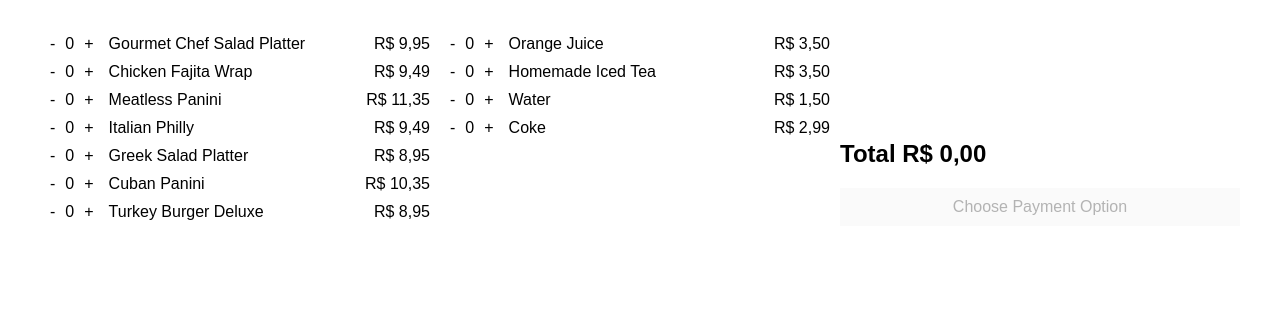
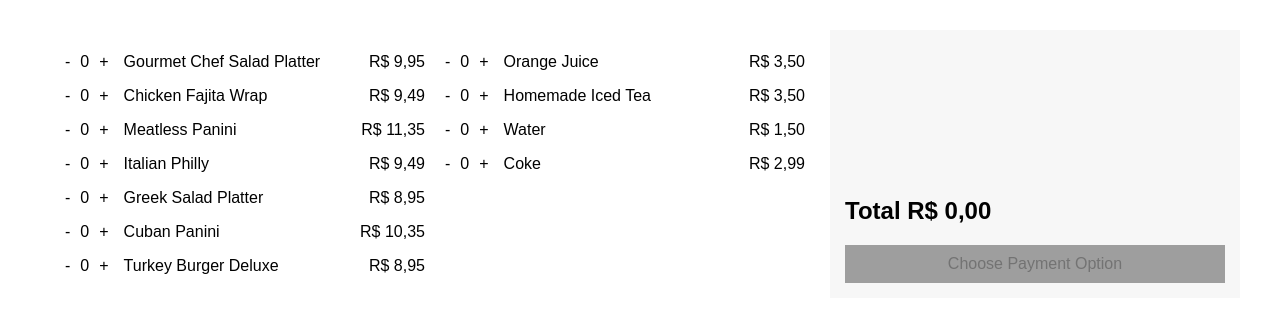
Before and after one commit to joaodorea/leiturinha, a React app: page / in a window 1280 px wide. Shown: the top 322 px of the page. Built offline with nearby package versions, Linux system fonts and the light colour scheme.

Commit message:
style: adding disabled button style

```diff
--- a/src/assets/styles/billing.scss
+++ b/src/assets/styles/billing.scss
@@ -25,5 +25,15 @@
       font-weight: 400;
       line-height: 1.5em;
     }
+
+    .btn {
+      margin-top: 30px;
+    }
+  }
+
+  .back-button {
+    color: #525252;
+    text-decoration: underline;
+    cursor: pointer;
   }
 }
--- a/src/assets/styles/geral.scss
+++ b/src/assets/styles/geral.scss
@@ -33,11 +33,16 @@ button {
   padding: 10px;
   border-width: 0;
   min-width: 150px;
+  background-color: #03a9f4;
+
+  &:disabled {
+    background-color: #9e9e9e;
+  }
 }
 
 .item {
   display: flex;
-  padding: 5px 10px;
+  padding: 8px 10px;
 }
 
 #root {
--- a/src/assets/styles/orders.scss
+++ b/src/assets/styles/orders.scss
@@ -5,6 +5,7 @@
   .items-menu {
     display: flex;
     flex: 2;
+    padding: 15px;
 
     .menu {
       flex: 1;
@@ -43,6 +44,8 @@
     display: flex;
     flex-direction: column;
     flex: 1;
+    padding: 15px;
+    background: #f7f7f7;
 
     .order-list {
       flex: 1;
```
